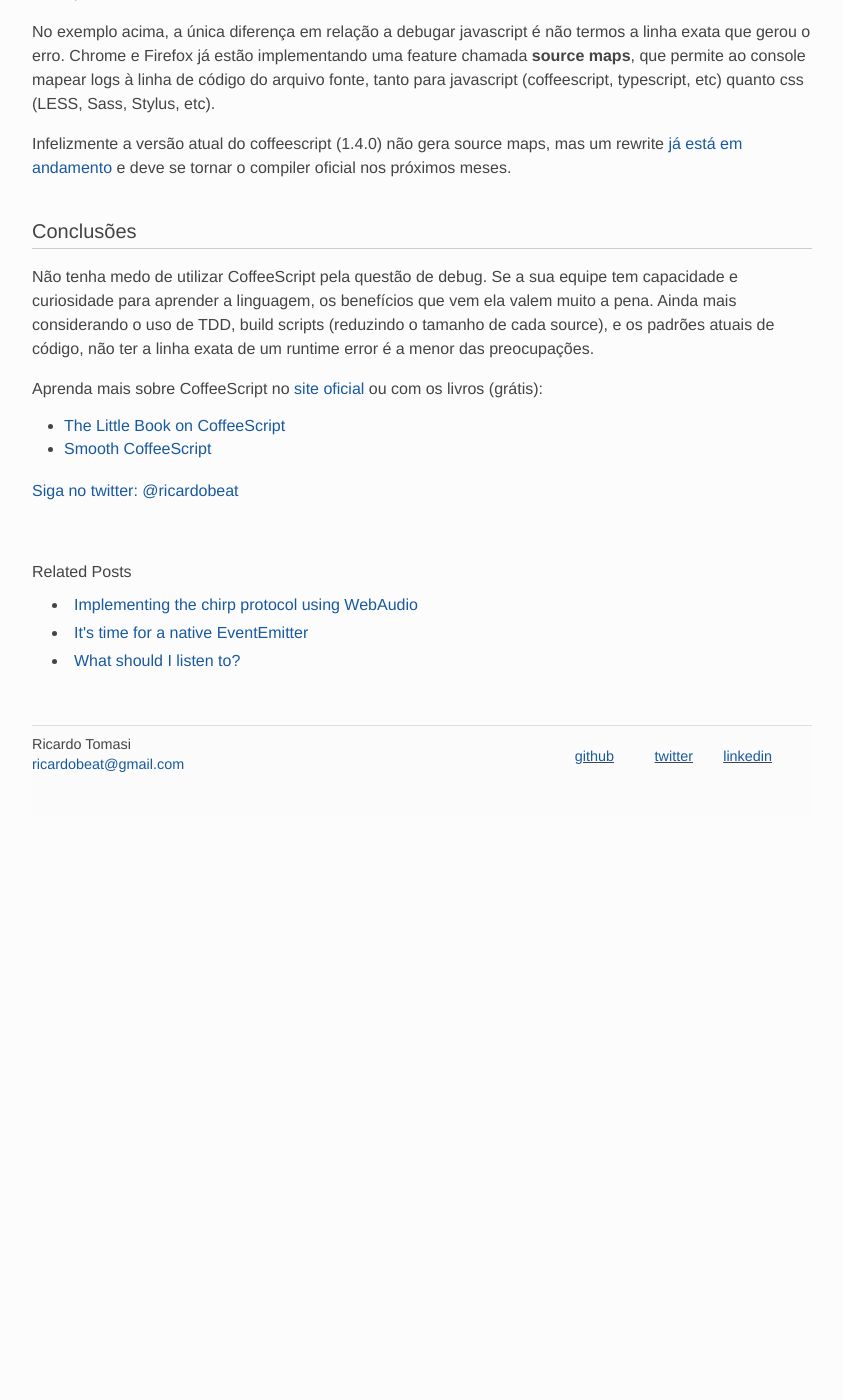
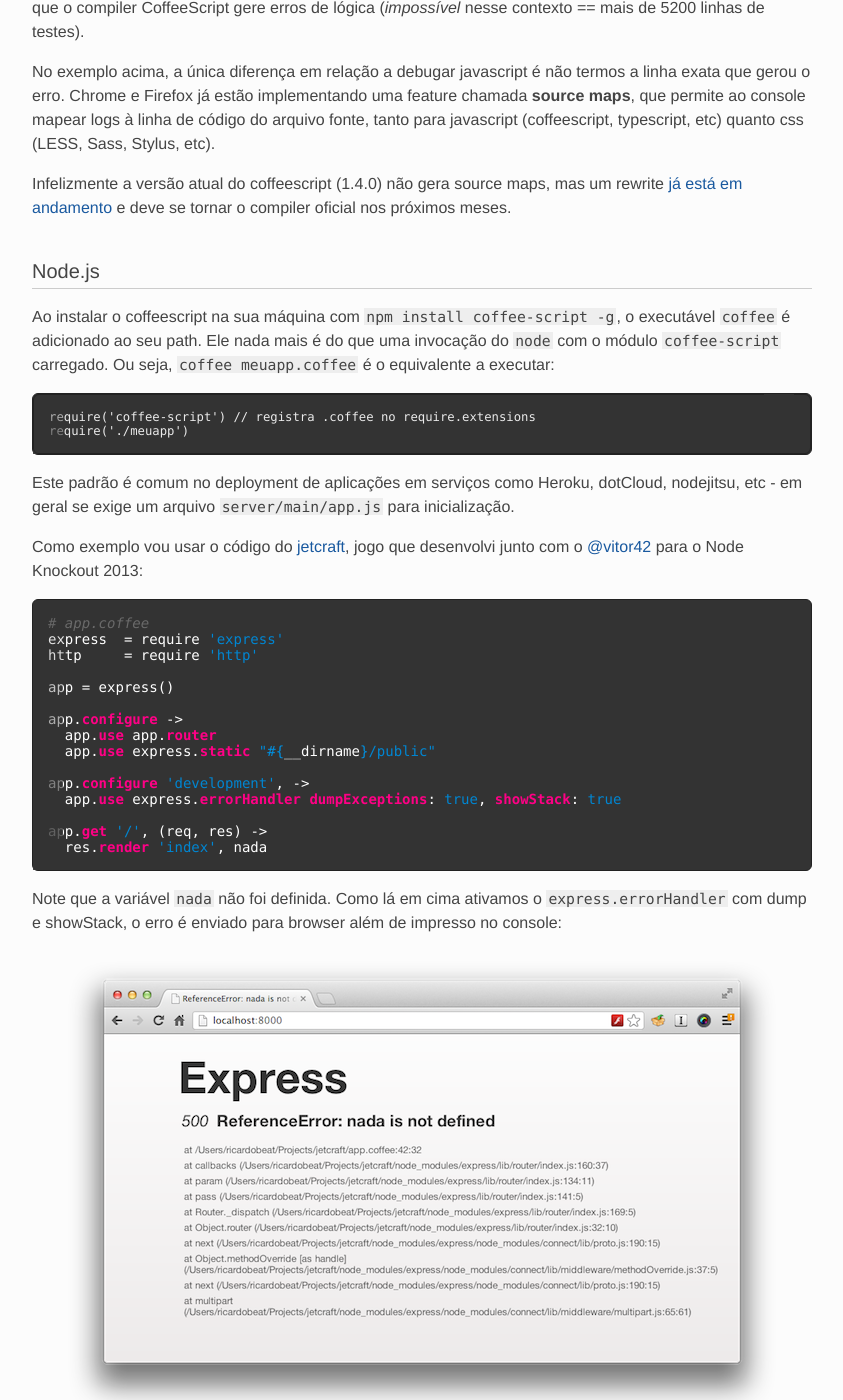
Before and after one commit to ricardobeat/ricardobeat.github.com, a Jekyll site: the page built from _posts/2013-01-05-debug-app-coffeescript-pt.md, in a window 1280 px wide and 1400 px high, scrolled down 3237 px. Shown: the whole window, without its empty margins (218-1061 px from the left). Built offline with Jekyll 4.4.1, drawn with Linux system fonts in a browser that asks for light colours; Markdown is read by kramdown in place of the engine named in the settings; before the commit the page ends 4073 px from its top, so only the background shows below that; some of the changed text lies outside the part shown.

Commit message:
Update post with node example

```diff
--- a/_posts/2013-01-05-debug-app-coffeescript-pt.md
+++ b/_posts/2013-01-05-debug-app-coffeescript-pt.md
@@ -83,7 +83,9 @@
 
 {% endhighlight %}
 
-Nesse caso a compilação ocorre normalmente - para o compiler está tudo certo, ele não tem conhecimento sobre os objetos no momento da execução. Ao abrir o browser porém a aplicação não carregou:
+(se você não percebeu o erro: `Model` -> `model`)
+
+Nesse caso a compilação ocorre normalmente - para o compiler o código está ok, ele não tem conhecimento sobre os objetos no momento da execução. Ao abrir o browser porém a aplicação não carregou:
 
 ![Tela branca](/images/debug-blank.png)
 
@@ -106,10 +108,55 @@
 
 Infelizmente a versão atual do coffeescript (1.4.0) não gera source maps, mas um rewrite [já está em andamento](https://github.com/michaelficarra/CoffeeScriptRedux) e deve se tornar o compiler oficial nos próximos meses.
 
+
+Node.js
+-------
+
+Ao instalar o coffeescript na sua máquina com `npm install coffee-script -g`, o executável `coffee` é adicionado ao seu path. Ele nada mais é do que uma invocação do `node` com o módulo `coffee-script` carregado. Ou seja, `coffee meuapp.coffee` é o equivalente a executar:
+
+    require('coffee-script') // registra .coffee no require.extensions
+    require('./meuapp')
+
+Este padrão é comum no deployment de aplicações em serviços como Heroku, dotCloud, nodejitsu, etc - em geral se exige um arquivo `server/main/app.js` para inicialização.
+
+Como exemplo vou usar o código do [jetcraft](http://playjetcraft.net/), jogo que desenvolvi junto com o [@vitor42](http://twitter.com/vitor42) para o Node Knockout 2013:
+
+{% highlight coffeescript %}
+# app.coffee
+express  = require 'express'
+http     = require 'http'
+
+app = express()
+
+app.configure ->
+  app.use app.router
+  app.use express.static "#{__dirname}/public"
+
+app.configure 'development', ->
+  app.use express.errorHandler dumpExceptions: true, showStack: true
+
+app.get '/', (req, res) ->
+  res.render 'index', nada
+
+{% endhighlight %}
+
+Note que a variável `nada` não foi definida. Como lá em cima ativamos o `express.errorHandler` com dump e showStack, o erro é enviado para browser além de impresso no console:
+
+![Erro do Express no browser](/images/debug-node-browser.png)
+
+![Erro no terminal](/images/debug-node-coffee.png)
+
+Em ambos os casos o erro indica a linha exata do `.coffee`:
+
+    ReferenceError: nada is not defined
+        at /Users/ricardobeat/Projects/jetcraft/app.coffee:42:32
+
+Portanto no node.js coffeescript e javascript estão no mesmo patamar. Não é necessário ter um script de build ou tarefas de compile/watch. Somente no caso de escrever código para ser compartilhado, como uma biblioteca ou módulo do NPM, é util pré-compilar o código para distribuição.
+
 Conclusões
 ----------
 
-Não tenha medo de utilizar CoffeeScript pela questão de debug. Se a sua equipe tem capacidade e curiosidade para aprender a linguagem, os benefícios que vem ela valem muito a pena. Ainda mais considerando o uso de TDD, build scripts (reduzindo o tamanho de cada source), e os padrões atuais de código, não ter a linha exata de um runtime error é a menor das preocupações.
+Não tenha medo de utilizar CoffeeScript pela questão de debug. Se a sua equipe tem capacidade e curiosidade para aprender a linguagem, as vantagens que ela oferece são muitas. Ainda mais considerando o uso de TDD, build scripts (reduzindo o tamanho de cada source), e os padrões atuais de código, não ter a linha exata de um runtime error é a menor das preocupações.
 
 Aprenda mais sobre CoffeeScript no [site oficial](http://coffeescript.org) ou com os livros (grátis):
 
```
Also changed, not shown: images/debug-node-browser.png (added), images/debug-node-coffee.png (added).
